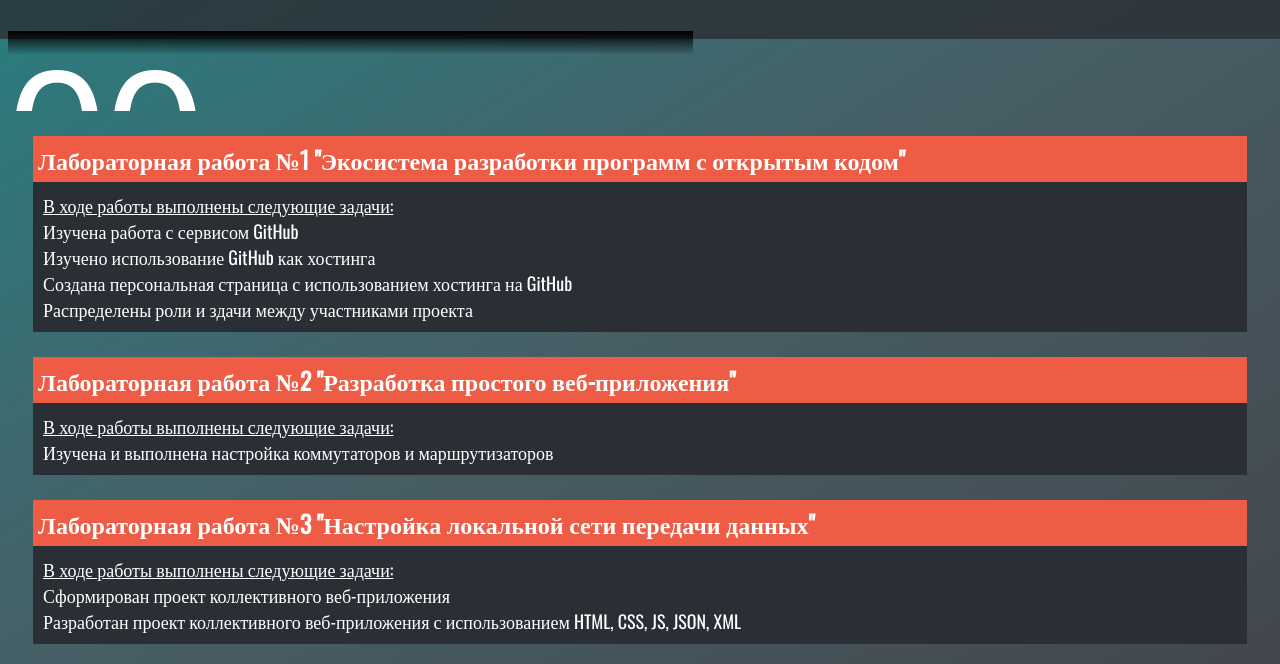
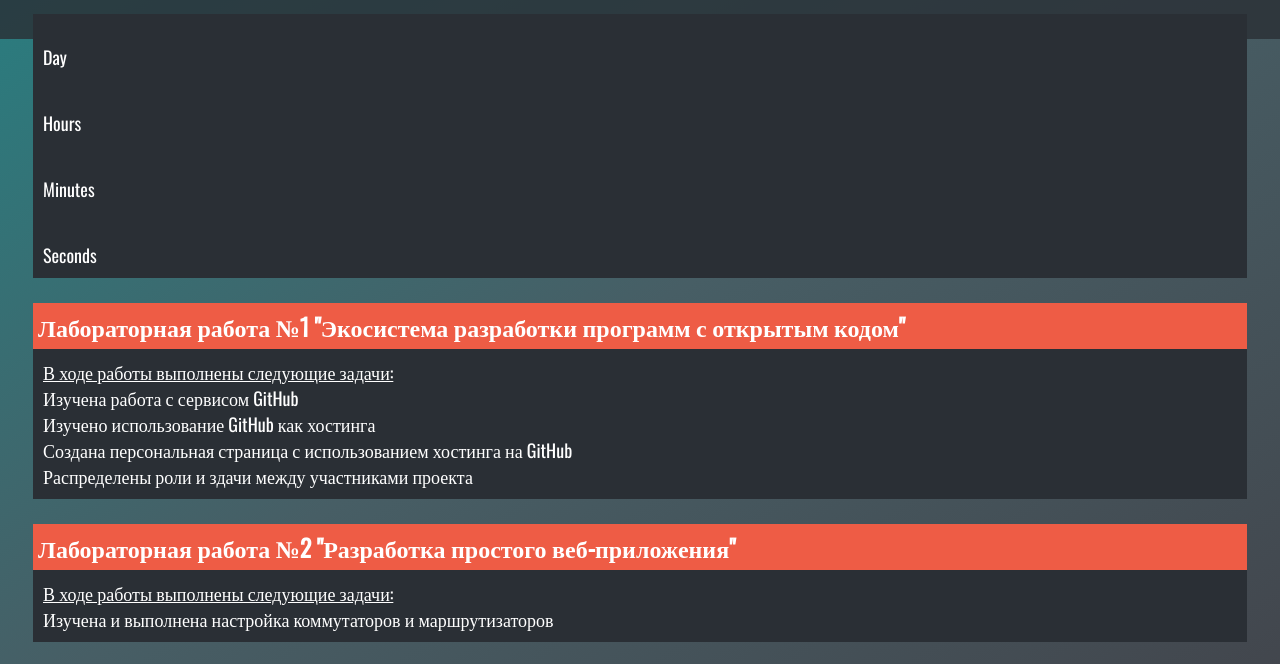
Before and after one commit to Treptor/Treptor.github.io, a plain HTML site: page index.html in a window 1280 px wide. Shown: the part 87-751 px from the top of the page. Drawn offline with nearby package versions, Linux system fonts and the light colour scheme.

Commit message:
Update index.html

```diff
--- a/index.html
+++ b/index.html
@@ -11,37 +11,39 @@
 		<div class="topdeck">
 			<h1 align="center">Интернет-технологии</h1>
 		</div>
-		<div class="clock">
-  <div class="hours">
-    <div class="first">
-      <div class="number">0</div>
-    </div>
-    <div class="second">
-      <div class="number">0</div>
-    </div>
+		<div class="clock-container">
+  <div class="clock-col">
+    <p class="clock-day clock-timer">
+    </p>
+    <p class="clock-label">
+      Day
+    </p>
   </div>
-  <div class="tick">:</div>
-  <div class="minutes">
-    <div class="first">
-      <div class="number">0</div>
-    </div>
-    <div class="second">
-      <div class="number">0</div>
-    </div>
+  <div class="clock-col">
+    <p class="clock-hours clock-timer">
+    </p>
+    <p class="clock-label">
+      Hours
+    </p>
   </div>
-  <div class="tick">:</div>
-  <div class="seconds">
-    <div class="first">
-      <div class="number">0</div>
-    </div>
-    <div class="second infinite">
-      <div class="number">0</div>
-    </div>
+  <div class="clock-col">
+    <p class="clock-minutes clock-timer">
+    </p>
+    <p class="clock-label">
+      Minutes
+    </p>
+  </div>
+  <div class="clock-col">
+    <p class="clock-seconds clock-timer">
+    </p>
+    <p class="clock-label">
+      Seconds
+    </p>
   </div>
 </div>
 		<div class="div1">
 			<h2 class="div1">Лабораторная работа №1 "Экосистема разработки программ с открытым кодом"</h2>
-			<p>
+			<p class="regrext">
 			<u>В ходе работы выполнены следующие задачи:</u><br>
 			Изучена работа с сервисом GitHub<br>
 			Изучено использование GitHub как хостинга<br>
@@ -51,14 +53,14 @@
 		</div>
 		<div class="div2">
 			<h2>Лабораторная работа №2 "Разработка простого веб-приложения"</h2>
-			<p>
+			<p class="regrext">
 			<u>В ходе работы выполнены следующие задачи:</u><br>
 			Изучена и выполнена настройка коммутаторов и маршрутизаторов<br>
 			</p>
 		</div>
 		<div class="div3">
 			<h2>Лабораторная работа №3 "Настройка локальной сети передачи данных"</h2>
-			<p>
+			<p class="regrext">
 			<u>В ходе работы выполнены следующие задачи:</u><br>
 			Сформирован проект коллективного веб-приложения<br>
 			Разработан проект коллективного веб-приложения с использованием HTML, CSS, JS, JSON, XML<br>
@@ -66,7 +68,7 @@
 		</div>
 		<div class="div4">
 			<h2 class="div4">Экзамен</h2>
-			<p>
+			<p class="regrext">
 			<u>Для подготовки к экзамену выполнено следующее:</u><br>
 			Выполнена самооценка прохождения теста по инновациям<br>
 			Выполнена самооценка прохождения теста по управлению проектами (рисками)<br>
```
